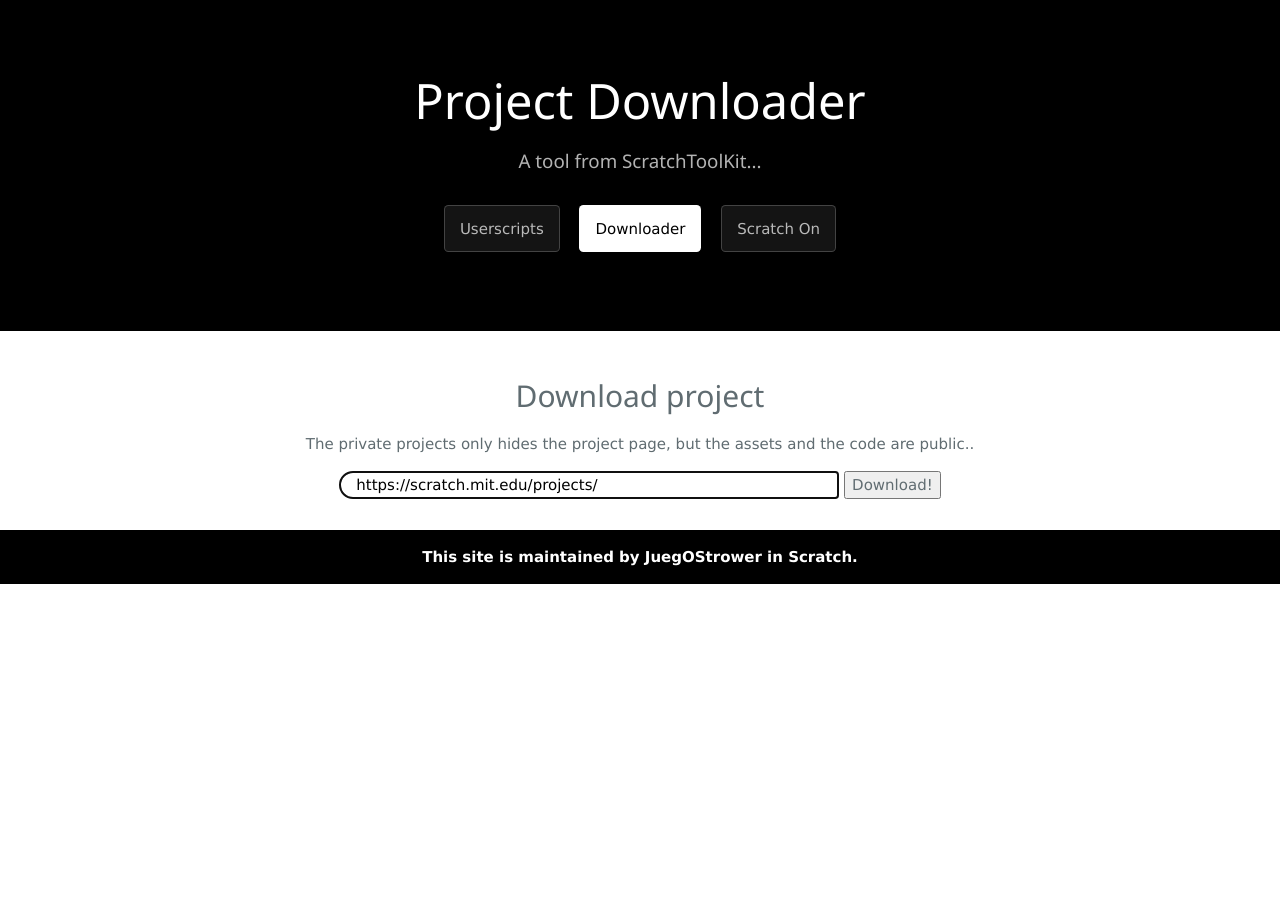
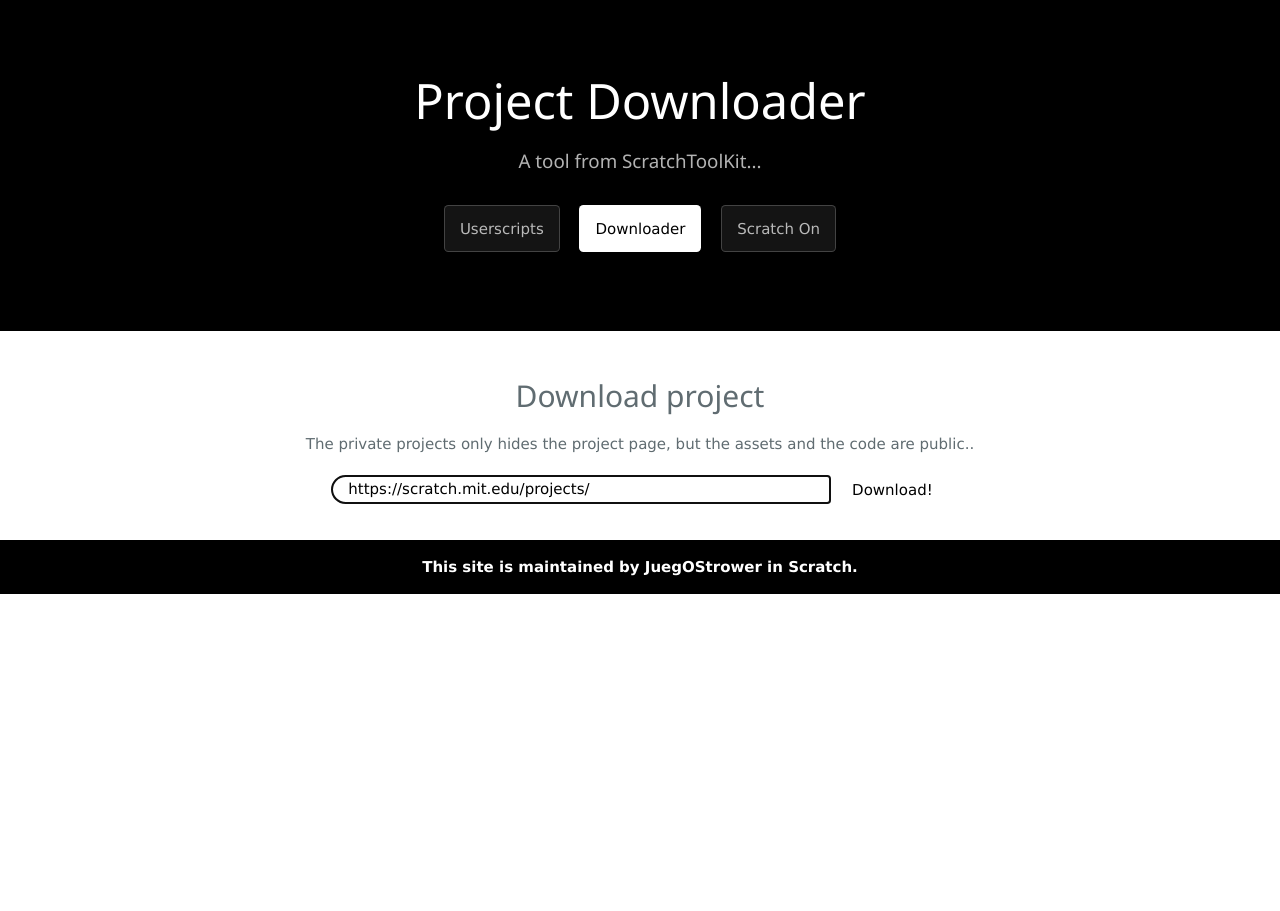
Before and after one commit to JuegOStrower/juegostrower.github.io, a Jekyll site: the page downloader/index.html, which Jekyll copies as it is, in a window 1280 px wide. Built offline with Jekyll 4.4.1, drawn with Linux system fonts in a browser that asks for light colours; nearby versions of some CDN libraries; comment, search, counter and statistics services are not loaded.

Commit message:
Update index.html

```diff
--- a/downloader/index.html
+++ b/downloader/index.html
@@ -38,7 +38,7 @@
     <div class="w3-container w3-responsive">
 	<div id="progress"></div>
 	<input type="text" id="project" value="https://scratch.mit.edu/projects/" class="w3-text-black" placeholder="Project URL" style="margin-right: 0;padding-right: 0;width: 500px;border: 2px solid rgba(100, 100, 100, 0.5);padding-left: 1em;transition: all 0.2s;border-top-left-radius: 1em;border-bottom-left-radius: 1em;line-height:inherit;" autofocus />
-	<button id="go" class="button">Download!</button>
+	<button id="go" class="w3-white w3-button">Download!</button>
 	<pre><code id="log"></code></pre>
   </div>
 	<footer class="w3-center w3-container w3-black w3-padding-16">
```
